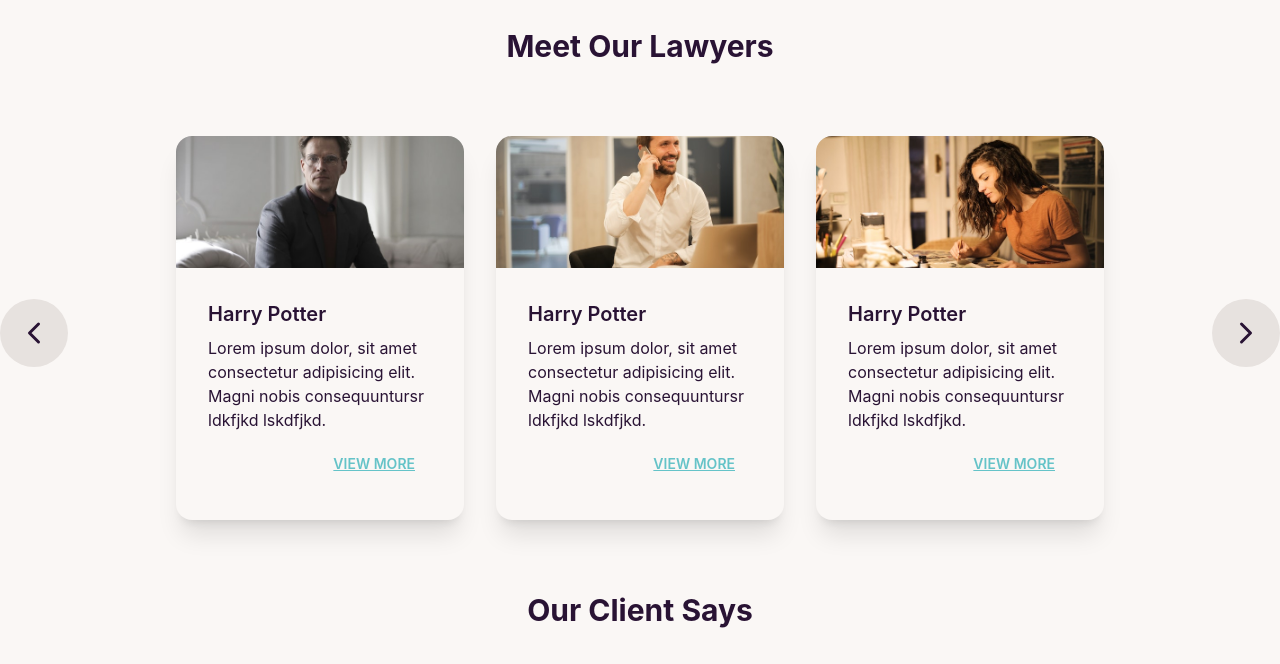
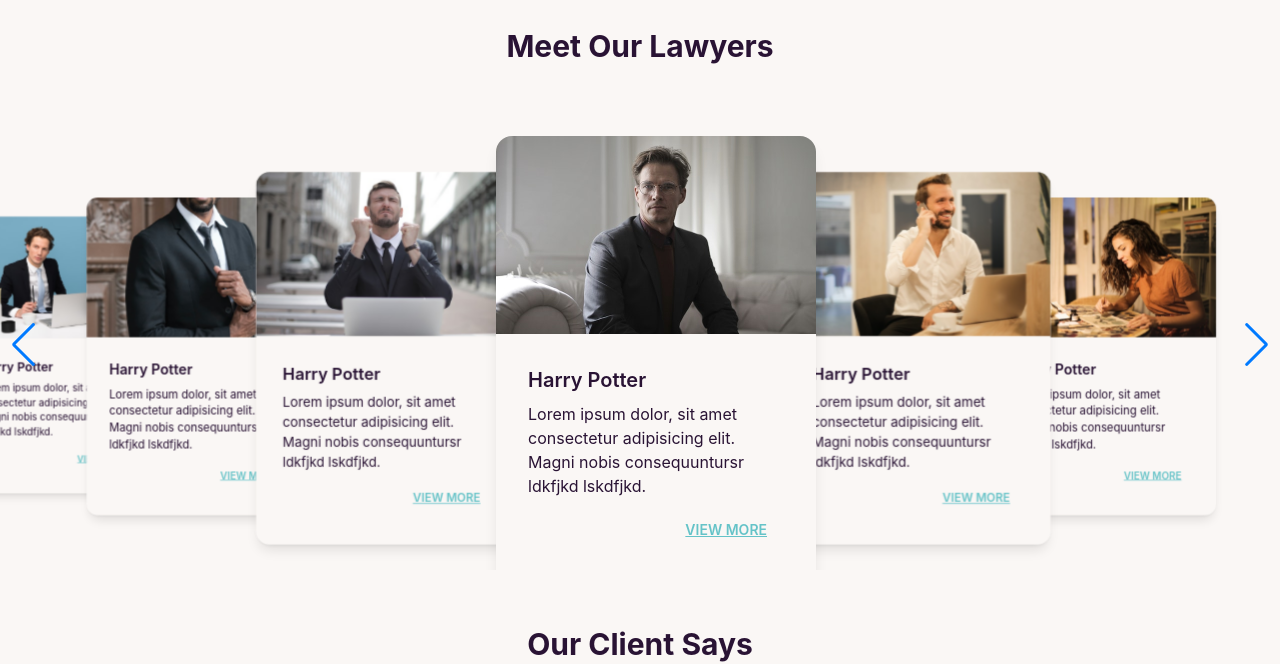
Before and after one commit to antudas22/lawyer-point-client, a React (Create React App) app: page / in a window 1280 px wide. Shown: the part 800-1464 px from the top of the page. Built offline with nearby package versions, Linux system fonts and the light colour scheme; grey boxes are pictures that could not be loaded.

Commit message:
added lawyers slider function

```diff
--- a/package.json
+++ b/package.json
@@ -12,6 +12,7 @@
     "react-icons": "^4.8.0",
     "react-router-dom": "^6.10.0",
     "react-scripts": "5.0.1",
+    "swiper": "^9.2.4",
     "web-vitals": "^2.1.4"
   },
   "scripts": {
--- a/src/Pages/Lawyers/Lawyers.js
+++ b/src/Pages/Lawyers/Lawyers.js
@@ -1,5 +1,11 @@
 import React from "react";
 import './Lawyers.css';
+import{Swiper, SwiperSlide} from 'swiper/react';
+import 'swiper/css';
+import 'swiper/css/effect-coverflow';
+import 'swiper/css/navigation';
+import {EffectCoverflow, Navigation} from 'swiper';
+
 import { FiChevronLeft, FiChevronRight } from "react-icons/fi";
 import harryPotter from '../../assets/Lawyers-img/harry-potter.jpg'
 import andreaPiacquadio from '../../assets/Lawyers-img/andrea-piacquadio.jpg';
@@ -15,14 +21,31 @@ const Lawyers = () => {
   return (
     <div className="relative">
       <h2 className="text-3xl font-bold text-center my-14">Meet Our Lawyers</h2>
-        <div className="flex justify-between">
-        <button className="absolute bottom-1/3 bg-base-300 text-4xl p-4 rounded-full" ><FiChevronLeft/></button>
-        <button className="absolute bottom-1/3 right-0 bg-base-300 text-4xl p-4 rounded-full" ><FiChevronRight/></button>
-        </div>
-      <div id="carousel" className="flex justify-center">
 
+        <Swiper
+            effect={'coverflow'}
+            grabCursor={true}
+            centeredSlides={true}
+            loop={true}
+            slidesPerView={'auto'}
+            coverflowEffect={{
+                rotate: 0,
+                stretch: 0,
+                depth: 100,
+                modifier: 2.5,
+            }}
+            navigation={{
+                nextEl: '.swiper-button-next',
+                prevEl: '.swiper-button-prev',
+                clickable: true,
+            }}
+            modules={[EffectCoverflow, Navigation]}
+            className="swiper_container"
+        >
+
+        <SwiperSlide>
         <div>
-            <div className="card w-72 h-96 bg-base-100 shadow-xl m-4">
+            <div className="card w-80 h-[450px] bg-base-100 shadow-lg m-4">
             <figure>
                 <img
                 src={harryPotter}
@@ -40,8 +63,10 @@ const Lawyers = () => {
             </div>
             </div>
         </div>
+        </SwiperSlide>
+        <SwiperSlide>
         <div>
-            <div className="card w-72 h-96 bg-base-100 shadow-xl m-4">
+            <div className="card w-80 h-[450px] bg-base-100 shadow-lg m-4">
             <figure>
                 <img
                 src={andreaPiacquadio}
@@ -59,8 +84,10 @@ const Lawyers = () => {
             </div>
             </div>
         </div>
+        </SwiperSlide>
+        <SwiperSlide>
         <div>
-            <div className="card w-72 h-96 bg-base-100 shadow-xl m-4">
+            <div className="card w-80 h-[450px] bg-base-100 shadow-lg m-4">
             <figure>
                 <img
                 src={julieOcean}
@@ -78,8 +105,10 @@ const Lawyers = () => {
             </div>
             </div>
         </div>
-        {/* <div>
-            <div className="card w-72 h-96 bg-base-100 shadow-xl m-4">
+        </SwiperSlide>
+        <SwiperSlide>
+        <div>
+            <div className="card w-80 h-[450px] bg-base-100 shadow-lg m-4">
             <figure>
                 <img
                 src={buroMillennial}
@@ -97,8 +126,10 @@ const Lawyers = () => {
             </div>
             </div>
         </div>
+        </SwiperSlide>
+        <SwiperSlide>
         <div>
-            <div className="card w-72 h-96 bg-base-100 shadow-xl m-4">
+            <div className="card w-80 h-[450px] bg-base-100 shadow-lg m-4">
             <figure>
                 <img
                 src={dinielleDeVeyra}
@@ -116,8 +147,10 @@ const Lawyers = () => {
             </div>
             </div>
         </div>
+        </SwiperSlide>
+        <SwiperSlide>
         <div>
-            <div className="card w-72 h-96 bg-base-100 shadow-xl m-4">
+            <div className="card w-80 h-[450px] bg-base-100 shadow-lg m-4">
             <figure>
                 <img
                 src={jhonWick}
@@ -135,8 +168,10 @@ const Lawyers = () => {
             </div>
             </div>
         </div>
+        </SwiperSlide>
+        <SwiperSlide>
         <div>
-            <div className="card w-72 h-96 bg-base-100 shadow-xl m-4">
+            <div className="card w-80 h-[450px] bg-base-100 shadow-lg m-4">
             <figure>
                 <img
                 src={teddyJoseph}
@@ -154,8 +189,10 @@ const Lawyers = () => {
             </div>
             </div>
         </div>
+        </SwiperSlide>
+        <SwiperSlide>
         <div>
-            <div className="card w-72 h-96 bg-base-100 shadow-xl m-4">
+            <div className="card w-80 h-[450px] bg-base-100 shadow-lg m-4">
             <figure>
                 <img
                 src={mikeJhon}
@@ -172,9 +209,20 @@ const Lawyers = () => {
                 </div>
             </div>
             </div>
-        </div> */}
+        </div>
+        </SwiperSlide>
 
-      </div>
+        <div className="slider-controler">
+          <div className="swiper-button-prev slider-arrow">
+            <ion-icon name="arrow-back-outline"></ion-icon>
+          </div>
+          <div className="swiper-button-next slider-arrow">
+            <ion-icon name="arrow-forward-outline"></ion-icon>
+          </div>
+          </div>
+
+        </Swiper>
+
     </div>
   );
 };
--- a/src/index.css
+++ b/src/index.css
@@ -15,3 +15,27 @@ code {
   font-family: source-code-pro, Menlo, Monaco, Consolas, 'Courier New',
     monospace;
 }
+
+
+.swiper_container {
+  padding: 2rem 0;
+  position: relative;
+}
+
+.swiper-slide {
+  width: 320px !important;
+  height: 450px !important;
+  position: relative;
+}
+@media (max-width: 500px) {
+
+  .swiper-slide {
+    width: 320px !important;
+    height: 450px !important;
+  }
+}
+
+.swiper-slide-shadow-left,
+.swiper-slide-shadow-right {
+  display: none;
+}
```
Also changed, not shown: 1 other file (tests, documents, lock files or other folders).
